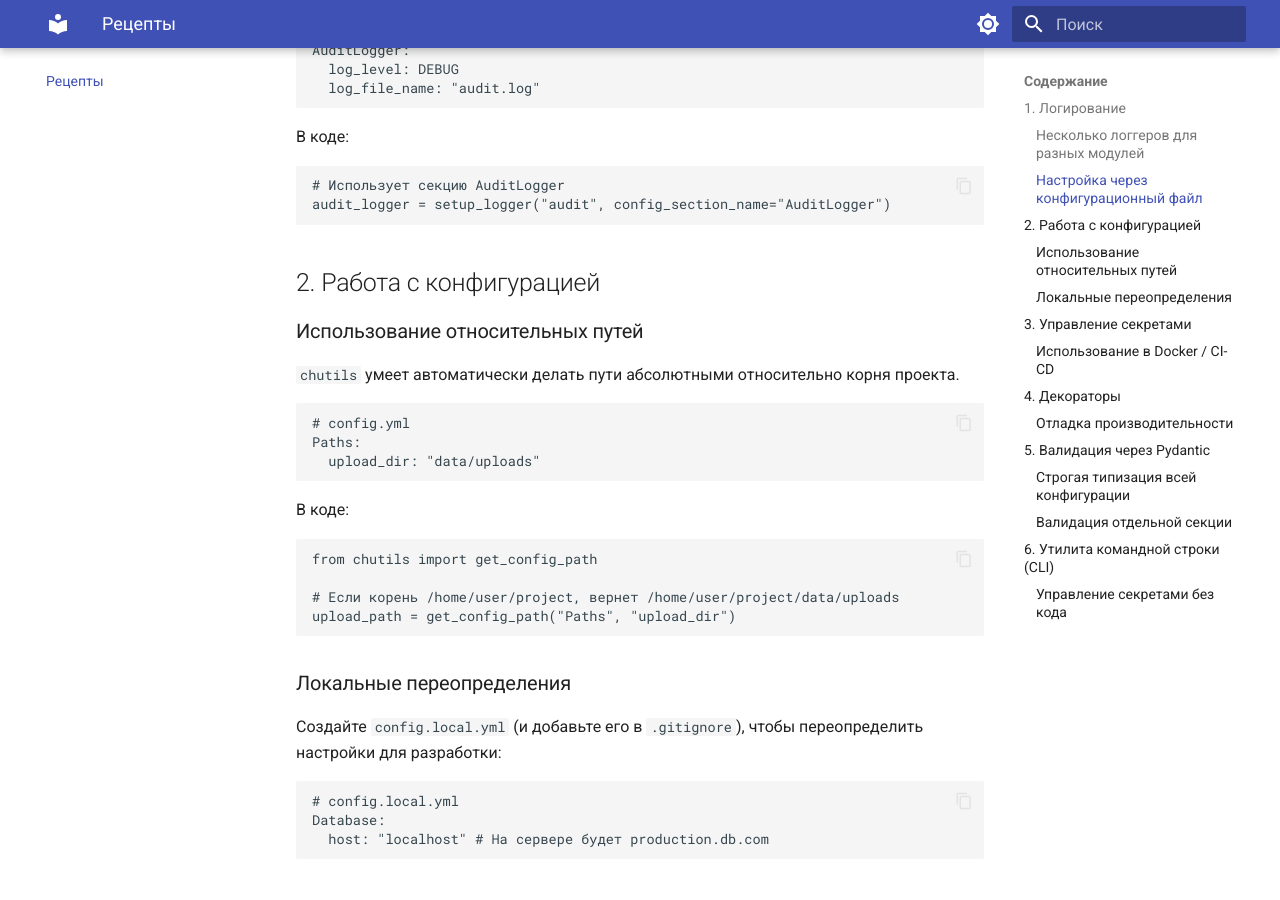
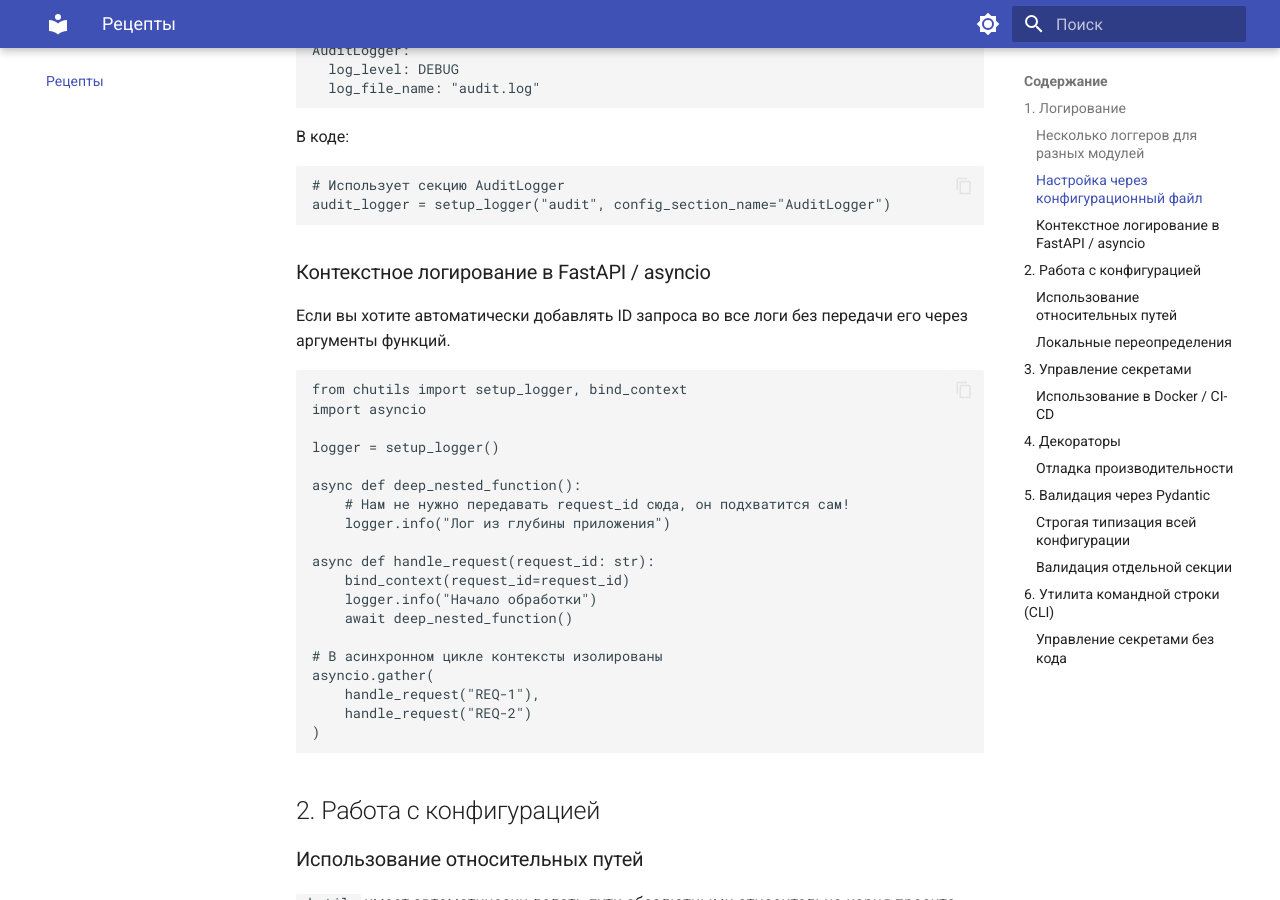
Before and after one commit to Chu4hel/chutils, an MkDocs documentation site: the page built from docs/recipes.md, in a window 1280 px wide and 900 px high, scrolled down 879 px. Built offline with MkDocs 1.6.1 and Material for MkDocs 9.7.7, drawn with Linux system fonts in a browser that asks for light colours.

````diff
--- a/docs/recipes.md
+++ b/docs/recipes.md
@@ -41,6 +41,32 @@ AuditLogger:
 ```python
 # Использует секцию AuditLogger
 audit_logger = setup_logger("audit", config_section_name="AuditLogger")
+```
+
+### Контекстное логирование в FastAPI / asyncio
+
+Если вы хотите автоматически добавлять ID запроса во все логи без передачи его через аргументы функций.
+
+```python
+from chutils import setup_logger, bind_context
+import asyncio
+
+logger = setup_logger()
+
+async def deep_nested_function():
+    # Нам не нужно передавать request_id сюда, он подхватится сам!
+    logger.info("Лог из глубины приложения")
+
+async def handle_request(request_id: str):
+    bind_context(request_id=request_id)
+    logger.info("Начало обработки")
+    await deep_nested_function()
+
+# В асинхронном цикле контексты изолированы
+asyncio.gather(
+    handle_request("REQ-1"),
+    handle_request("REQ-2")
+)
 ```
 
 ## 2. Работа с конфигурацией
````
Also changed, not shown: README.md (+18 -0 lines), docs/api.md (+10 -1 lines), 1 other file.
